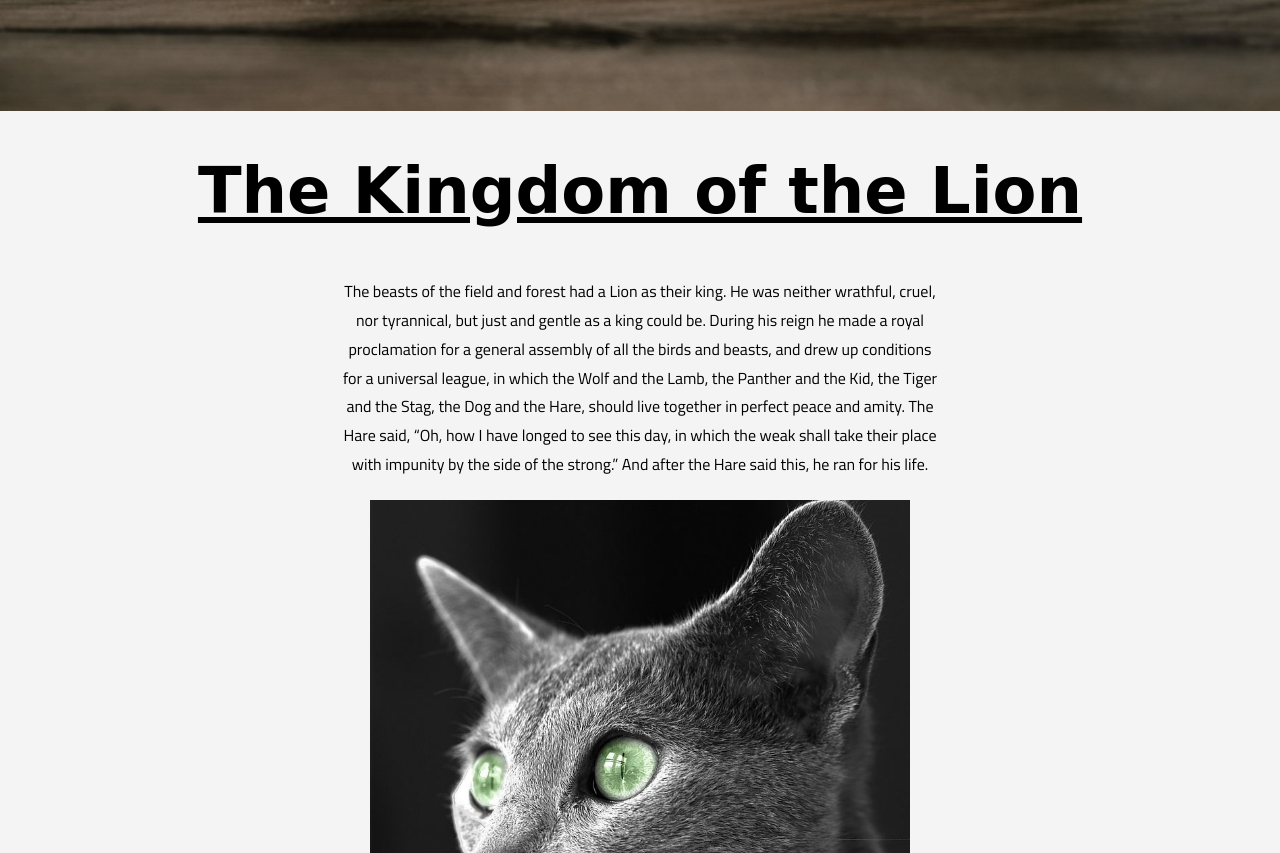
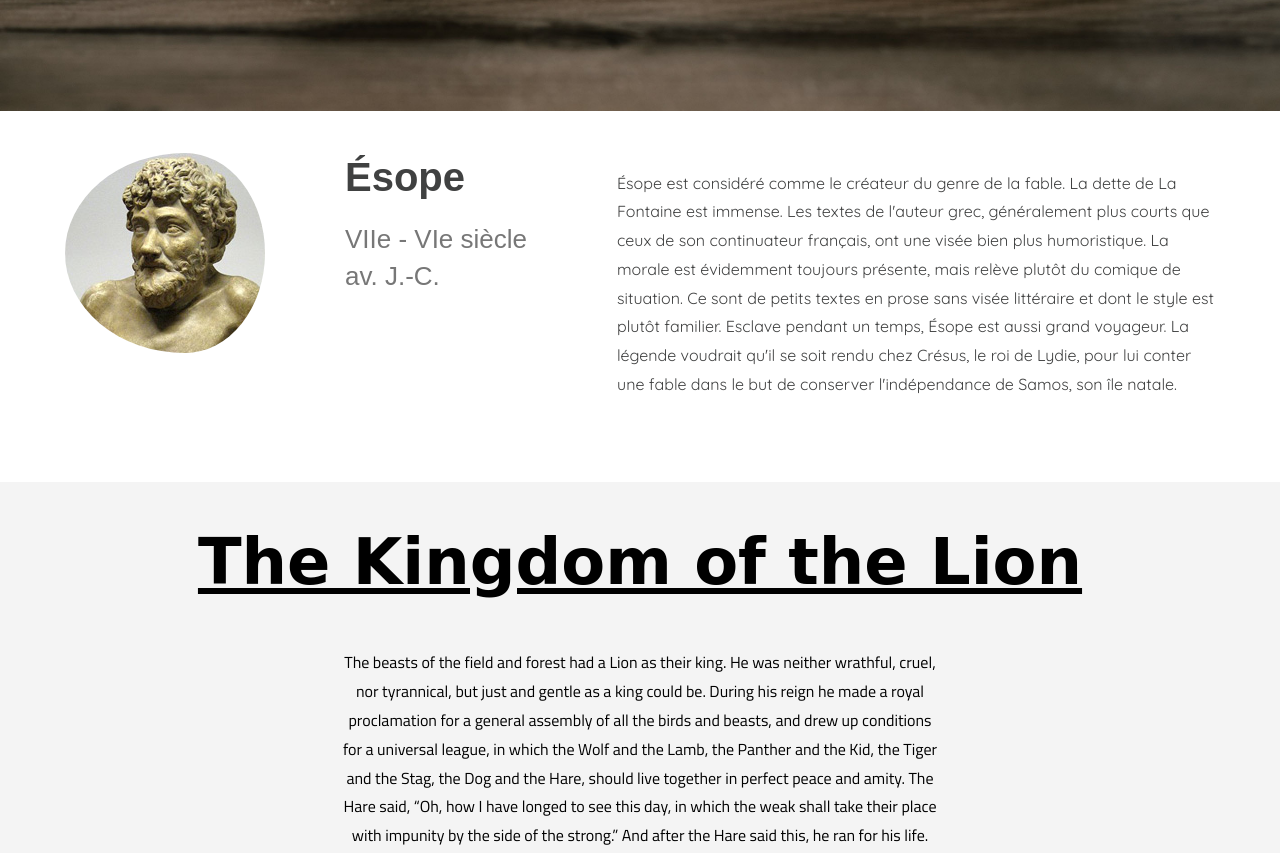
Before and after one commit to julietteplh/D3_projet1_esope, a plain HTML site: page index.html in a window 1280 px wide. Shown: the part 820-1673 px from the top of the page. Drawn offline with nearby package versions, Linux system fonts and the light colour scheme; a web font is replaced by a local one.

Commit message:
ajout section esope

```diff
--- a/css/master.css
+++ b/css/master.css
@@ -47,6 +47,7 @@ header a {
   background-attachment: fixed;
   color : #fff;
   min-height: 100vh;
+  text-align: center;
 }
 
 /* Sur les sections :
@@ -54,7 +55,7 @@ header a {
 2. Nous utilsons des classes pour permettre d'aleterner visuellement les sections.
 */
 section {
-  min-height: 90vh;
+
   padding: 42px;
 }
 
@@ -78,6 +79,23 @@ section {
   align-items: center;
 }
 
+.esope {
+  color: #404141;
+  display: flex;
+  justify-content: center;
+}
+
+.legend{
+  padding-left: 40px;
+  padding-right: 40px;
+}
+
+.date-birth-death{
+  color: #777;
+  font-size: 26px;
+  font-family: Arial,Helvetica,Verdana,sans-serif;
+}
+
 .illustration{
   text-align: center;
 }
@@ -91,6 +109,12 @@ section {
 
 .image-block img {
   width : 100%;
+}
+
+.image-block-esope img{
+  max-width: 540px;
+  border-radius: 50%;
+  padding-right: 40px;
 }
 
 figcaption {
--- a/css/typo.css
+++ b/css/typo.css
@@ -26,7 +26,7 @@ h1, h2, h3, h4 {
 h1 {
   margin-top: 0;
   font-size: 3.998em;
-  text-align: center;
+
 }
 
 h2 {font-size: 2.827em;}
@@ -154,6 +154,22 @@ small, .font_small {font-size: 0.707em;}
   line-height:1.0;
 }
 
+/****************************** SECTION 00 ***************************************/
+
+#section00 h1{
+  font-size: 40px;
+  font-family: Arial,Helvetica,Verdana,sans-serif;
+  font-weight: bold;
+}
+
+#section00 p{
+  font-family: 'Quicksand', sans-serif;
+  width: 50%;
+  line-height:1.8;
+  padding-left: 50px;
+  padding-bottom: 20px;
+}
+
 /****************************** FOOTER ***************************************/
 
 footer{
--- a/index.html
+++ b/index.html
@@ -33,6 +33,23 @@ De cette manière nous pouvons laisser des messages pour d'autres codeurs et des
 <div class="hero">
   <h1>When the cats get bigger</h1>
 </div>
+
+
+<section id="section00">
+  <div class="esope">
+
+    <div class="image-block-esope">
+      <img src="images/esope.jpg" alt="">
+    </div>
+    <div class="legend">
+      <h1>Ésope</h1>
+      <span class="date-birth-death">VIIe - VIe siècle <br> av. J.-C.</span>
+    </div>
+      <p>Ésope est considéré comme le créateur du genre de la fable. La dette de La Fontaine est immense. Les textes de l'auteur grec, généralement plus courts que ceux de son continuateur français, ont une visée bien plus humoristique. La morale est évidemment toujours présente, mais relève plutôt du comique de situation. Ce sont de petits textes en prose sans visée littéraire et dont le style est plutôt familier. Esclave pendant un temps, Ésope est aussi grand voyageur. La légende voudrait qu'il se soit rendu chez Crésus, le roi de Lydie, pour lui conter une fable dans le but de conserver l'indépendance de Samos, son île natale.
+      </p>
+
+  </div>
+</section>
 
 <section id="section01" class="odd">
   <div class="content">
@@ -177,7 +194,6 @@ De cette manière nous pouvons laisser des messages pour d'autres codeurs et des
   </div>
 </section>
 
-
 <footer>
  <p>Other animals also destined to go to space : </p>
   <ol>
```
Also changed, not shown: images/esope.jpg (added).
